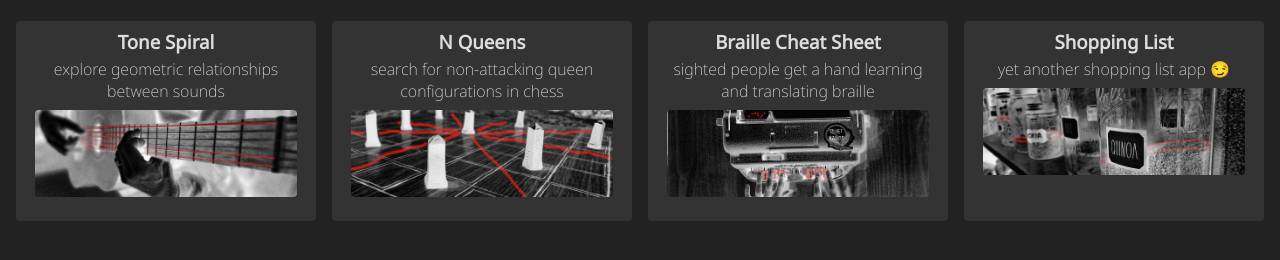
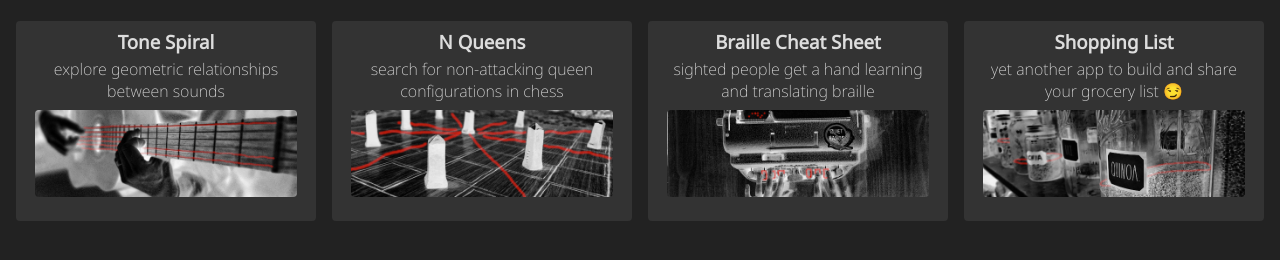
Before and after one commit to mbdeaton/mbdeaton, a plain HTML site: page index.html in a window 1280 px wide. Shown: the part 62-322 px from the top of the page. Drawn offline with Linux system fonts and the light colour scheme.

Commit message:
Increase wordiness of shopping list description

```diff
--- a/index.html
+++ b/index.html
@@ -51,7 +51,7 @@
 
       <div class="project">
         <h3>Shopping List</h3>
-        <p>yet another shopping list app 😏</p>
+        <p>yet another app to build and share your grocery list 😏</p>
         <a href="https://shoppinglist-demo.netlify.app/">
           <img
             src="img/shopping.png"
```
